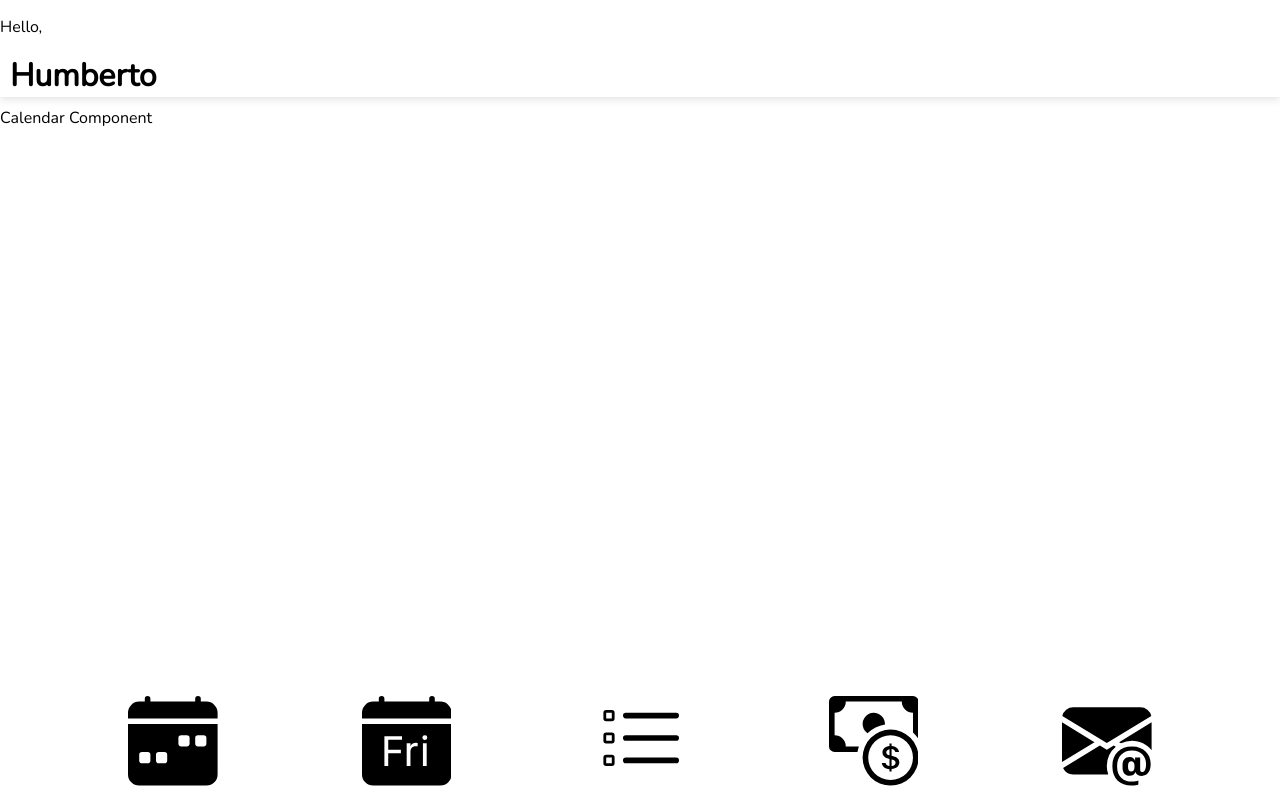
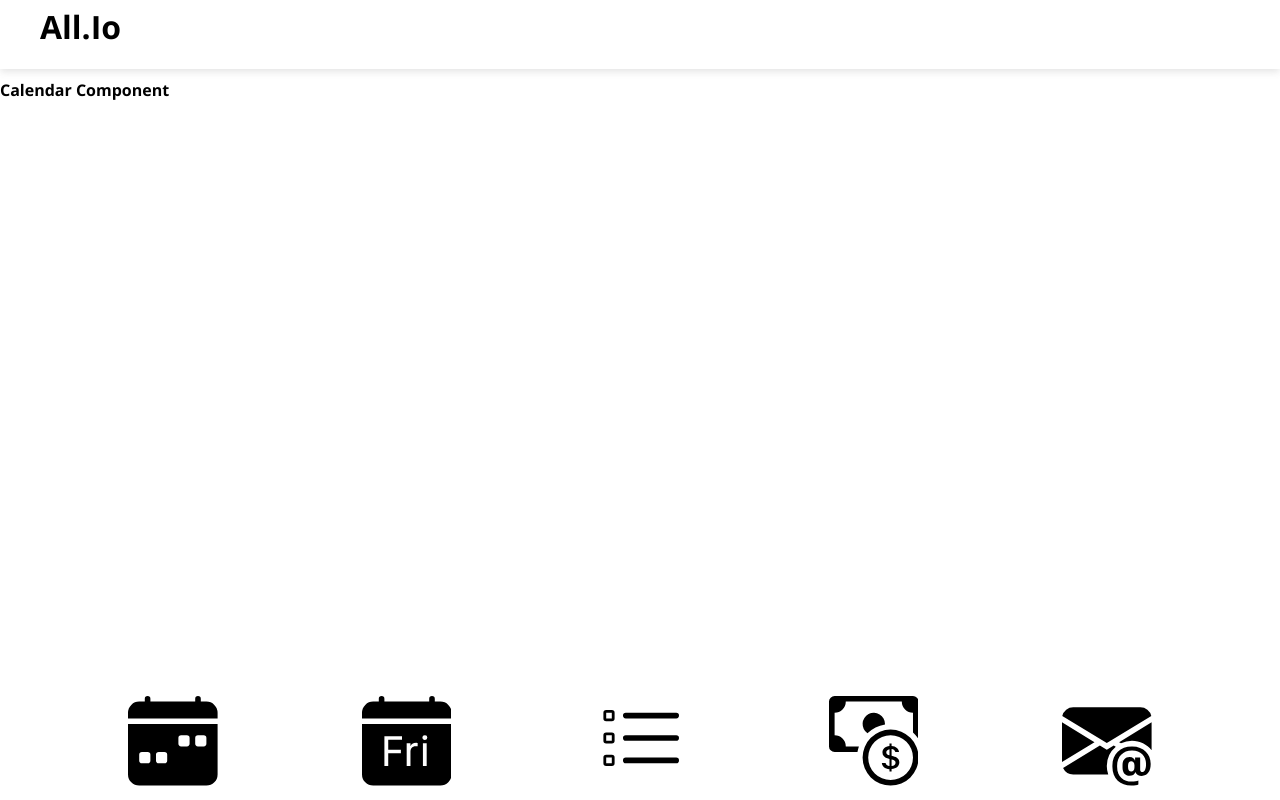
Before and after one commit to HumbertoCastro/AllInPocket, a React (Create React App) app: page / in a window 1280 px wide. Built offline with nearby package versions, Linux system fonts and the light colour scheme.

Commit message:
change font and desing

```diff
--- a/public/index.html
+++ b/public/index.html
@@ -11,8 +11,9 @@
     />
     <link rel="apple-touch-icon" href="%PUBLIC_URL%/logo192.png" />
     <link rel="preconnect" href="https://fonts.googleapis.com">
+    <link rel="preconnect" href="https://fonts.gstatic.com" crossorigin><link rel="preconnect" href="https://fonts.googleapis.com">
     <link rel="preconnect" href="https://fonts.gstatic.com" crossorigin>
-    <link href="https://fonts.googleapis.com/css2?family=Bebas+Neue&family=Nunito:wght@300&display=swap" rel="stylesheet">
+    <link href="https://fonts.googleapis.com/css2?family=Bebas+Neue&family=Nunito:wght@300&family=Open+Sans:wght@700&family=Roboto+Mono:wght@500&display=swap" rel="stylesheet">
     <!--
       manifest.json provides metadata used when your web app is installed on a
       user's mobile device or desktop. See https://developers.google.com/web/fundamentals/web-app-manifest/
--- a/src/App.css
+++ b/src/App.css
@@ -1,11 +1,26 @@
 body {
   margin-top: 0;
+}
+
+* {
+  font-weight: bolder;
 }
 
 header {
   margin-top: 0;
   margin-bottom: 10px;
   box-shadow: rgba(99, 99, 99, 0.2) 0px 2px 8px 0px;
+  height: 8vh;
+  padding-left: 20px;
+  padding-top: 5px;
+}
+
+.pagename {
+  margin-right: 10px;
+}
+
+header h1 {
+  margin-left: 20px;
 }
 
 .row {
@@ -171,7 +186,7 @@ select {
 .new-note {
   margin: auto;
   width: 95vw;
-  height: 85vh;
+  height: 80vh;
   align-items: center;
   box-shadow: rgba(50, 50, 93, 0.25) 0px 2px 5px -1px, rgba(0, 0, 0, 0.3) 0px 1px 3px -1px;
 }
--- a/src/components/HeaderComponents/Header/Header.js
+++ b/src/components/HeaderComponents/Header/Header.js
@@ -1,11 +1,15 @@
-import { useEffect } from 'react';
+import { useContext, useEffect } from 'react';
 import Clock from '../Clock/Clock';
+import pocketContext from '../../../context/pocketContext';
 
 function App() {
+  const {
+    pageName,
+  } = useContext(pocketContext);
   return (
-    <header className="App-header colunm s-evenly">
-      <p>Hello,</p>
-      <h1 className="i-b animate__backInRight">Humberto</h1>
+    <header className="App-header row s-btw">
+      <h1 className="i-b animate__backInRight">All.Io</h1>
+      <p className='pagename'>{ pageName }</p>
     </header>
   );
 }
--- a/src/components/HeaderComponents/Nav/Nav.js
+++ b/src/components/HeaderComponents/Nav/Nav.js
@@ -19,11 +19,11 @@ const Nav = () => {
 
   return(
   <div className="row s-btw nav">
-    <ButtonIcon iconSvg={ svgs.calendar } callback={ () => {onClick(<Calendar />)} } id="1"/>
-    <ButtonIcon iconSvg={ svgs.day } callback={ () => {onClick(<Daily />)} } id="2" />
-    <ButtonIcon iconSvg={ svgs.taskList } callback={ () => {onClick(<TaskList />)} } id="3" />
-    <ButtonIcon iconSvg={ svgs.money } callback={ () => {onClick(<Finance />)} } id="4" />
-    <ButtonIcon iconSvg={ svgs.email } callback={ () => {onClick(<Email />)} } id="5" />
+    <ButtonIcon iconSvg={ svgs.calendar } callback={ () => {onClick(<Calendar />)} } id="1" name="Calendar" />
+    <ButtonIcon iconSvg={ svgs.day } callback={ () => {onClick(<Daily />)} } id="2" name="Weekly planer" />
+    <ButtonIcon iconSvg={ svgs.taskList } callback={ () => {onClick(<TaskList />)} } id="3" name="Notes" />
+    <ButtonIcon iconSvg={ svgs.money } callback={ () => {onClick(<Finance />)} } id="4" name="Finances" />
+    <ButtonIcon iconSvg={ svgs.email } callback={ () => {onClick(<Email />)} } id="5" name="Email" />
   </div>)
 };
 
--- a/src/components/Inputs/Button-icon/Button-icon.js
+++ b/src/components/Inputs/Button-icon/Button-icon.js
@@ -1,11 +1,14 @@
-import React from 'react';
+import React, { useContext } from 'react';
 import PropTypes from 'prop-types';
+import pocketContext from '../../../context/pocketContext';
 
 
-const ButtonIcon = ({ iconSvg, callback, id }) => {
+const ButtonIcon = ({ iconSvg, callback, id, name }) => {
+  const { setPageName } = useContext(pocketContext);
   return (
   <button className="b-icon" id={ `button-${id}` } onClick={ (button) => {
     callback();
+    setPageName(name)
     const allButtons = [...document.getElementsByClassName('b-icon')];
     allButtons.map((x) => x.className = 'b-icon');
     document.getElementById(`button-${id}`).className = "selected b-icon s-scale";
--- a/src/context/Provider.js
+++ b/src/context/Provider.js
@@ -35,8 +35,11 @@ function Provider({ children }) {
   const [interfaceNewTask, openInterface] = useState(false);
   const [nTasks, setNofTasks] = useState(0);
   const [notes, setNotes] = useState(notesList);
+  const [pageName, setPageName] = useState('');
 
   const contextValue = {
+    pageName,
+    setPageName,
     notes,
     setNotes,
     page,
--- a/src/index.css
+++ b/src/index.css
@@ -2,11 +2,5 @@ body {
   margin: 0;
   font-family: 'Bebas Neue', sans-serif;
   font-family: 'Nunito', sans-serif;
-  -webkit-font-smoothing: antialiased;
-  -moz-osx-font-smoothing: grayscale;
+  font-family: 'Open Sans', sans-serif;
 }
-
-code {
-  font-family: 'Bebas Neue', sans-serif;
-  font-family: 'Nunito', sans-serif;
-}
```
